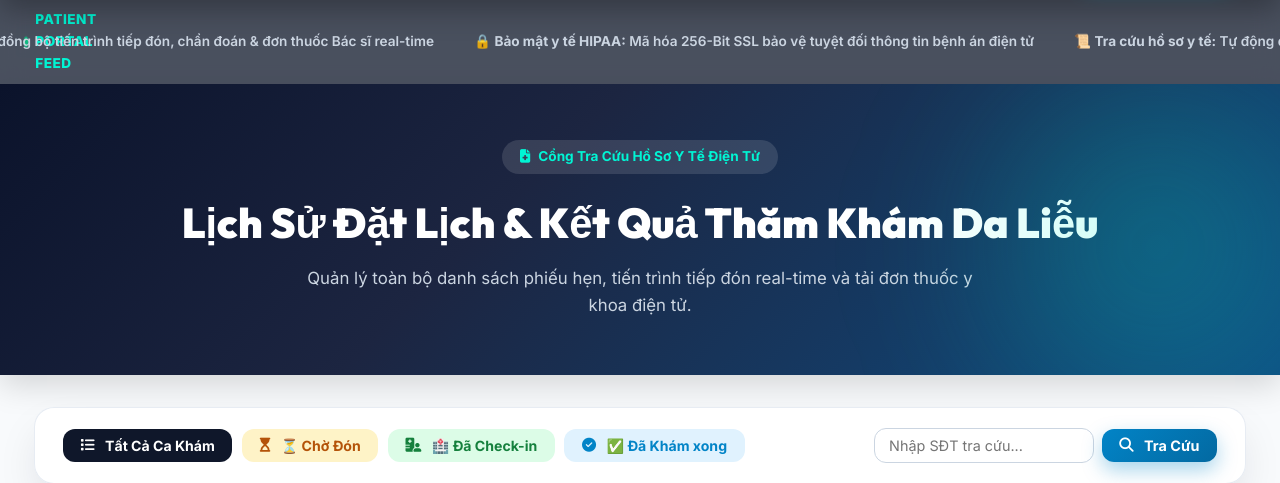
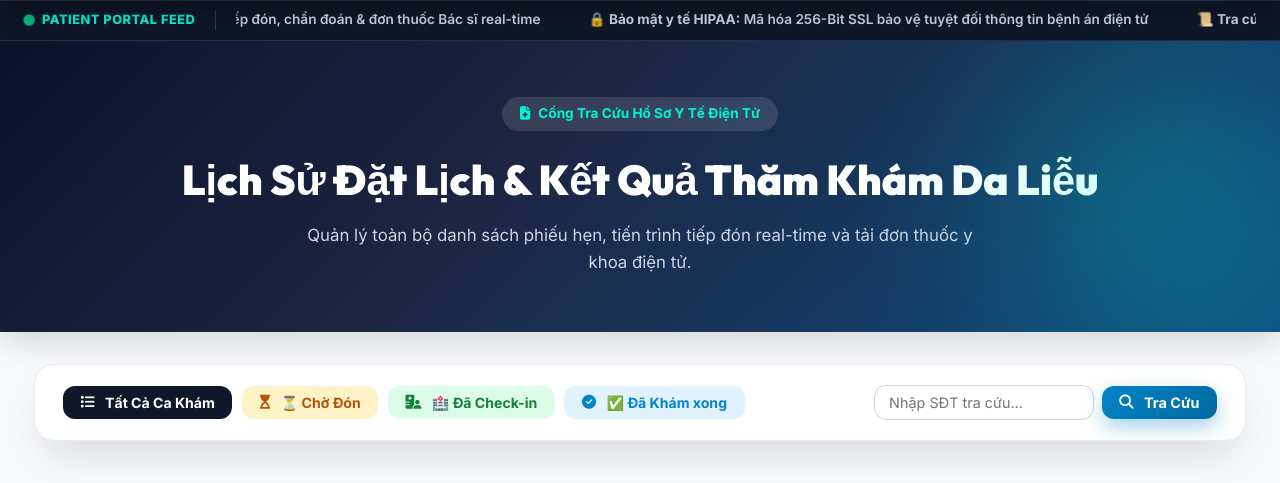
Before and after one commit to tranhuuthang73-cyber/DACN, a PHP site: page /history.html in a window 1280 px wide. Shown: the part 77-560 px from the top of the page. Run offline with PHP 8.4, Linux system fonts and the light colour scheme.

Commit message:
fix: add ticker-wrapper container to eliminate label text overlapping and enforce flex-shrink masking

```diff
--- a/frontend/css/style.css
+++ b/frontend/css/style.css
@@ -716,10 +716,10 @@ body {
 
 /* LIVE ACTIVITY TICKER BAR */
 .activity-ticker-container {
-  background: rgba(15, 23, 42, 0.75);
-  backdrop-filter: blur(12px);
-  border-y: 1px solid rgba(255, 255, 255, 0.1);
-  padding: 0.6rem 1.5rem;
+  background: #0f172a;
+  border-top: 1px solid rgba(255, 255, 255, 0.1);
+  border-bottom: 1px solid rgba(255, 255, 255, 0.1);
+  padding: 0.55rem 1.5rem;
   overflow: hidden;
   position: relative;
   z-index: 5;
@@ -728,23 +728,35 @@ body {
   font-weight: 600;
   display: flex;
   align-items: center;
-  gap: 1.5rem;
+  gap: 1.25rem;
 }
 
 .ticker-label {
   display: flex;
   align-items: center;
-  gap: 0.45rem;
+  gap: 0.5rem;
   color: var(--accent-neon);
   font-weight: 800;
+  font-size: 0.8rem;
   text-transform: uppercase;
   letter-spacing: 0.5px;
-  shrink: 0;
+  flex-shrink: 0;
+  background: #0f172a;
+  padding-right: 1.25rem;
+  z-index: 10;
+  box-shadow: 15px 0 20px #0f172a;
+  border-right: 1px solid rgba(255, 255, 255, 0.15);
+}
+
+.ticker-wrapper {
+  flex: 1;
+  overflow: hidden;
+  display: flex;
 }
 
 .ticker-track {
   display: flex;
-  gap: 2.5rem;
+  gap: 3rem;
   white-space: nowrap;
   animation: tickerSlide 25s linear infinite;
 }
--- a/frontend/doctor.html
+++ b/frontend/doctor.html
@@ -104,6 +104,7 @@
     <div class="ticker-label">
       <span class="online-dot"></span> DOCTOR COMMAND CENTER FEED
     </div>
+    <div class="ticker-wrapper">
       <div class="ticker-track">
         <span>🩺 <strong>Hàng chờ khám:</strong> Hệ thống tự động đẩy ca khám mới nhất lên vị trí ưu tiên</span>
         <span>⚡ <strong>Mô hình ViT-Small-384:</strong> Tự động tính toán bản đồ nhiệt Grad-CAM khoanh vùng tổn thương y khoa</span>
@@ -111,6 +112,7 @@
         <span>🩺 <strong>Hàng chờ khám:</strong> Hệ thống tự động đẩy ca khám mới nhất lên vị trí ưu tiên</span>
         <span>⚡ <strong>Mô hình ViT-Small-384:</strong> Tự động tính toán bản đồ nhiệt Grad-CAM khoanh vùng tổn thương y khoa</span>
         <span>💊 <strong>Kê đơn 1-chạm:</strong> Tích hợp bộ mẫu kê đơn chuẩn Bộ Y tế dành riêng cho Bác sĩ</span>
+      </div>
     </div>
   </div>
 
--- a/frontend/history.html
+++ b/frontend/history.html
@@ -147,11 +147,13 @@
     <div class="ticker-label">
       <span class="online-dot"></span> PATIENT PORTAL FEED
     </div>
-    <div class="ticker-track">
-      <span>📜 <strong>Tra cứu hồ sơ y tế:</strong> Tự động đồng bộ tiến trình tiếp đón, chẩn đoán & đơn thuốc Bác sĩ real-time</span>
-      <span>🔒 <strong>Bảo mật y tế HIPAA:</strong> Mã hóa 256-Bit SSL bảo vệ tuyệt đối thông tin bệnh án điện tử</span>
-      <span>📜 <strong>Tra cứu hồ sơ y tế:</strong> Tự động đồng bộ tiến trình tiếp đón, chẩn đoán & đơn thuốc Bác sĩ real-time</span>
-      <span>🔒 <strong>Bảo mật y tế HIPAA:</strong> Mã hóa 256-Bit SSL bảo vệ tuyệt đối thông tin bệnh án điện tử</span>
+    <div class="ticker-wrapper">
+      <div class="ticker-track">
+        <span>📜 <strong>Tra cứu hồ sơ y tế:</strong> Tự động đồng bộ tiến trình tiếp đón, chẩn đoán & đơn thuốc Bác sĩ real-time</span>
+        <span>🔒 <strong>Bảo mật y tế HIPAA:</strong> Mã hóa 256-Bit SSL bảo vệ tuyệt đối thông tin bệnh án điện tử</span>
+        <span>📜 <strong>Tra cứu hồ sơ y tế:</strong> Tự động đồng bộ tiến trình tiếp đón, chẩn đoán & đơn thuốc Bác sĩ real-time</span>
+        <span>🔒 <strong>Bảo mật y tế HIPAA:</strong> Mã hóa 256-Bit SSL bảo vệ tuyệt đối thông tin bệnh án điện tử</span>
+      </div>
     </div>
   </div>
 
--- a/frontend/index.html
+++ b/frontend/index.html
@@ -148,6 +148,7 @@
     <div class="ticker-label">
       <span class="online-dot"></span> LIVE SYSTEM FEED
     </div>
+    <div class="ticker-wrapper">
       <div class="ticker-track">
         <span>⚡ <strong>2 giây trước:</strong> Bệnh nhân Nguyễn Văn A vừa nhận đơn thuốc từ PGS.TS Nguyễn Văn An</span>
         <span>🔬 <strong>5 giây trước:</strong> Mô hình ViT-Small-384 vừa hoàn tất soi da cho ca #BK-90218 (Độ tin cậy 98.4%)</span>
@@ -157,6 +158,7 @@
         <span>🔬 <strong>5 giây trước:</strong> Mô hình ViT-Small-384 vừa hoàn tất soi da cho ca #BK-90218 (Độ tin cậy 98.4%)</span>
         <span>🏥 <strong>10 giây trước:</strong> Bệnh nhân Phạm Đức Anh đã check-in tại Phòng Khám Da Liễu DermAI</span>
         <span>⚡ <strong>15 giây trước:</strong> Hệ thống AI tự động sinh bản đồ nhiệt Grad-CAM khoanh vùng tổn thương</span>
+      </div>
     </div>
   </div>
 
```
Also changed, not shown: frontend/admin.html (+7 -5 lines), frontend/login.html (+7 -5 lines). Lines whose indentation alone changed are shown as unchanged.
